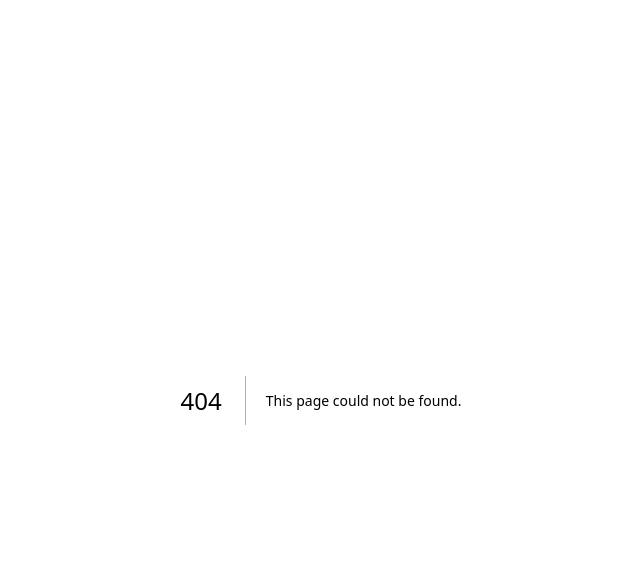
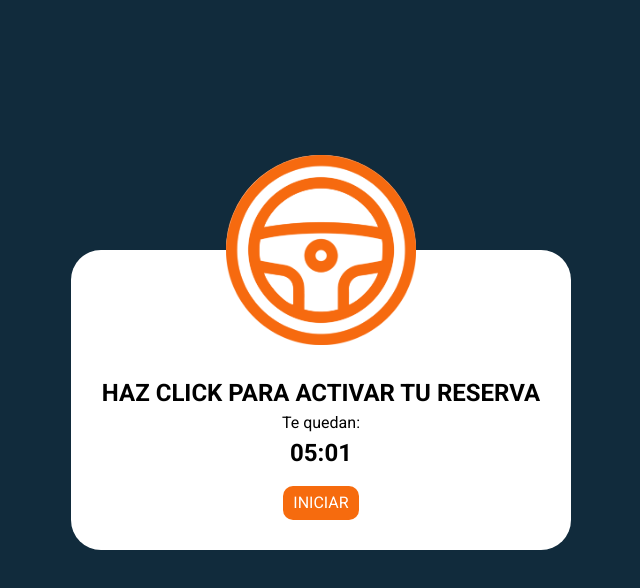
Before and after one commit to pruiz5514/Parking-now, a Next.js app: page /reserved-parking in a window 1280 px wide. Before the commit this address had no page. Shown: the top 588 px of the page, without its empty margins (319-959 px from the left). Built offline with nearby package versions, Linux system fonts and the light colour scheme.

Commit message:
update reserved view

```diff
--- a/src/app/booking/page.tsx
+++ b/src/app/booking/page.tsx
@@ -80,7 +80,7 @@ const Booking = () => {
                             <Text>40.000</Text>
                         </ContainerAmountTotal>
                         <ContainerButton>
-                            <Link href="/" style={{ width: '100%' }}><Button text={"Reservar ahora"}></Button></Link>
+                            <Link href="/reserved-parking" style={{ width: '100%' }}><Button text={"Reservar ahora"}></Button></Link>
                         </ContainerButton>
                     </ContainerDeatails>
                 </ContainerDetailsBooking>
--- a/src/components/ReservedParking/ReservedParking-style.ts
+++ b/src/app/reserved-parking/ReservedParking-style.ts
@@ -27,11 +27,14 @@ export const ReservedParkingArticle = styled.article`
     align-items: center;
     padding: 30px;
 `
+export const ContainerCronometro = styled.p`
+    padding-bottom: 15px;
+`
+
 export const ReservedParkingText = styled.p`
     font-size: 24px;
     font-weight: bold;
     text-align: center;
-    margin-bottom: 30px;
 `
 export const ReservedParkingImg = styled.div`
     border-radius: 50%;
--- /dev/null
+++ b/src/app/reserved-parking/page.tsx
@@ -0,0 +1,26 @@
+"use client"
+
+import Image from "next/image"
+import Button from "../../components/UI/Button/Button";
+import { ReservedParkingArticle, ReservedParkingContainer, ReservedParkingImg, ReservedParkingText, ContainerCronometro } from "./ReservedParking-style"
+import Link from "next/link"
+
+const ReservedParking = () => {
+    return (
+        <ReservedParkingContainer>
+            <ReservedParkingArticle>
+                <ReservedParkingText>HAZ CLICK PARA ACTIVAR TU RESERVA</ReservedParkingText>
+                <ContainerCronometro>
+                <p>Te quedan:</p>
+                <ReservedParkingText>05:01</ReservedParkingText>
+                </ContainerCronometro>
+                <Link href="/"><Button text={"INICIAR"} /></Link>
+                <ReservedParkingImg>
+                    <Image src="/img/LogoOrange.png" alt="logo" width={190} height={190} />
+                </ReservedParkingImg>
+            </ReservedParkingArticle>
+        </ReservedParkingContainer>
+    )
+}
+
+export default ReservedParking
--- a/src/components/ReservedParking/ReservedParking.tsx
+++ /dev/null
@@ -1,22 +0,0 @@
-"use client"
-
-import Image from "next/image"
-import Button from "../UI/Button/Button"
-import { ReservedParkingArticle, ReservedParkingContainer, ReservedParkingImg, ReservedParkingText } from "./ReservedParking-style"
-import Link from "next/link"
-
-const ReservedParking = () => {
-    return (
-        <ReservedParkingContainer>
-            <ReservedParkingArticle>
-                <ReservedParkingText> ESTACIONAMIENTO RESERVADO CON EXITO!! </ReservedParkingText>
-                <Link href="/"><Button text={"VOLVER AL INICIO"} /></Link>
-                <ReservedParkingImg>
-                    <Image src="/img/LogoOrange.png" alt="logo" width={190} height={190} />
-                </ReservedParkingImg>
-            </ReservedParkingArticle>
-        </ReservedParkingContainer>
-    )
-}
-
-export default ReservedParking
```
